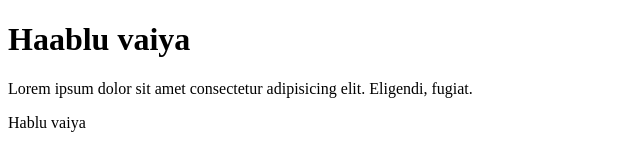
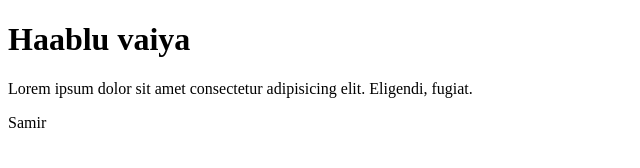
Before and after one commit to Mitu-Rani-Sutradhar/first-project, a plain HTML site: page index.html in a window 1280 px wide. Shown: the full height of the page, 0-640 px from the left. Drawn offline with Linux system fonts and the light colour scheme.

Commit message:
Update index.html

```diff
--- a/index.html
+++ b/index.html
@@ -9,6 +9,6 @@
 <body>
     <h1>Haablu vaiya</h1>
     <p>Lorem ipsum dolor sit amet consectetur adipisicing elit. Eligendi, fugiat.</p>
-    <p>Hablu vaiya</p>
+    <p> Samir </p>
 </body>
 </html>
```
